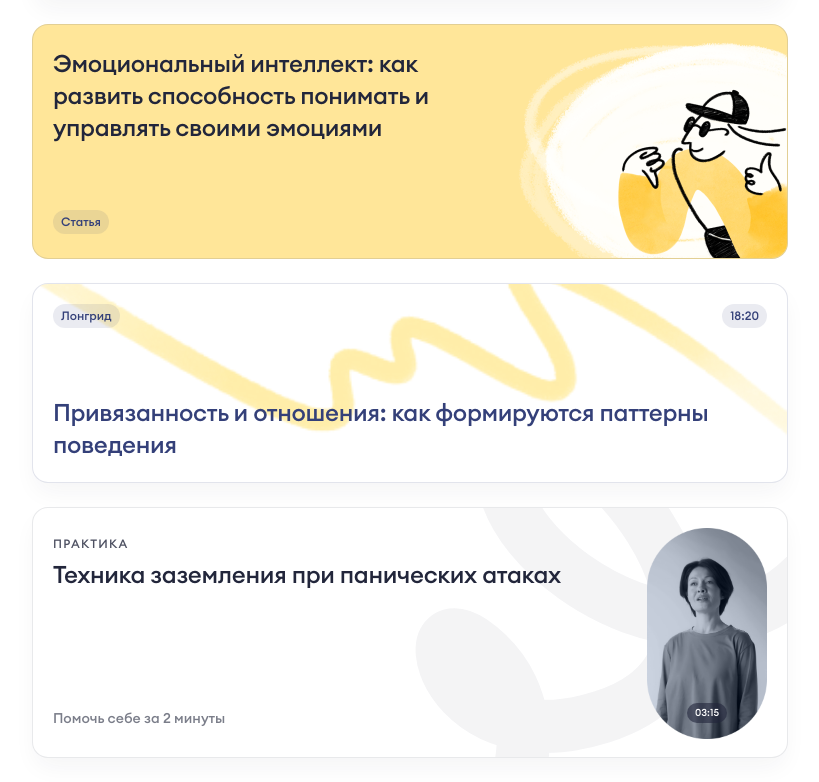
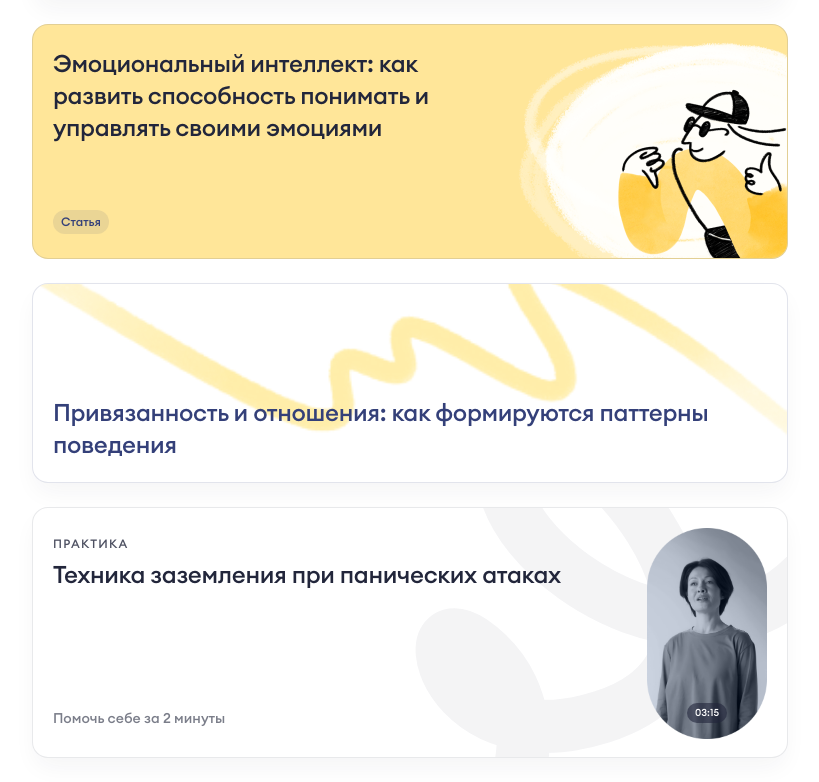
Before and after one commit to leratk22/prosebya, a Next.js app: page /cards-demo in a window 1280 px wide. Shown: the part 850-1632 px from the top of the page, without its empty margins (184-1003 px from the left). Built offline with nearby package versions, Linux system fonts and the light colour scheme.

Commit message:
Update worm-card-web.tsx
tag и time заменены на tagLeft и tagRight

```diff
--- a/src/components/cards/worm-card-web.tsx
+++ b/src/components/cards/worm-card-web.tsx
@@ -24,11 +24,11 @@ export interface WormCardWebProps
   /**
    * Текст для badge тэга (опционально)
    */
-  tag?: string;
+  tagLeft?: string;
   /**
-   * Время в формате MM:SS (опционально)
+   * Текст для badge тэга (опционально), обычно это время в формате MM:SS (опционально)
    */
-  time?: string;
+  tagRight?: string;
   /**
    * URL фонового изображения (опционально, если не указано, используется автоматический выбор по теме)
    */
@@ -51,8 +51,8 @@ export interface WormCardWebProps
  * - Mobile: ширина подстраивается под экран, высота 200px (фиксированная)
  * - Фоновое изображение (опционально)
  * - Заголовок максимум 2 строки с обрезкой
- * - Один опциональный тэг (Badge)
- * - Время в формате MM:SS (опционально)
+ * - Два тэга (Badges, оба опциональные). Каждый тэг может занимать 50% ширины контейнера с учетом обязательного отступа между ними. Если текст не помещается в тэг, то текст обрезается в многоточие
+ * - Поддержка светлой и темной темы
  */
 export const WormCardWeb = React.forwardRef<
   HTMLDivElement,
@@ -61,8 +61,8 @@ export const WormCardWeb = React.forwardRef<
   (
     {
       title,
-      tag,
-      time,
+      tagLeft,
+      tagRight,
       backgroundImageUrl,
       backgroundImageAlt,
       onClick,
@@ -72,7 +72,7 @@ export const WormCardWeb = React.forwardRef<
     ref,
   ) => {
     // Исключаем onClick из rest, так как он уже обработан отдельно
-    type RestProps = Omit<React.HTMLAttributes<HTMLDivElement>, 'onClick' | 'title' | 'tag' | 'time' | 'backgroundImageUrl' | 'backgroundImageAlt' | 'className'>;
+    type RestProps = Omit<React.HTMLAttributes<HTMLDivElement>, 'onClick' | 'title' | 'tagLeft' | 'tagRight' | 'backgroundImageUrl' | 'backgroundImageAlt' | 'className'>;
     const restProps = rest as RestProps;
     // Стили для основного контейнера
     const containerClasses = [
@@ -125,7 +125,7 @@ export const WormCardWeb = React.forwardRef<
       : undefined;
 
     // Проверяем, есть ли хотя бы один бейдж для отображения
-    const hasBadges = tag || time;
+    const hasBadges = tagLeft || tagRight;
 
     // Рендер контента
     const renderContent = () => {
@@ -139,23 +139,23 @@ export const WormCardWeb = React.forwardRef<
           {/* В Figma: badges frame имеет alignSelf: stretch, justifyContent: space-between */}
           {hasBadges && (
             <div className="flex flex-row justify-between w-full self-stretch relative z-10 min-w-0 overflow-hidden gap-4 flex-shrink-0">
-              {tag && (
+              {tagLeft && (
                 <div className="flex min-w-0 max-w-[calc(50%-8px)]">
                   <Badge
                     variant="default"
                     className="dark:bg-core-inverted-alpha-10 dark:text-core-inverted max-w-full min-w-0"
                   >
-                    {tag}
+                    {tagLeft}
                   </Badge>
                 </div>
               )}
-              {time && (
-                <div className={`flex min-w-0 ${tag ? 'max-w-[calc(50%-8px)] ml-auto' : 'max-w-full'}`}>
+              {tagRight && (
+                <div className={`flex min-w-0 ${tagLeft ? 'max-w-[calc(50%-8px)] ml-auto' : 'max-w-full'}`}>
                   <Badge
                     variant="default"
                     className="dark:bg-core-inverted-alpha-10 dark:text-core-inverted max-w-full min-w-0"
                   >
-                    {time}
+                    {tagRight}
                   </Badge>
                 </div>
               )}
```
